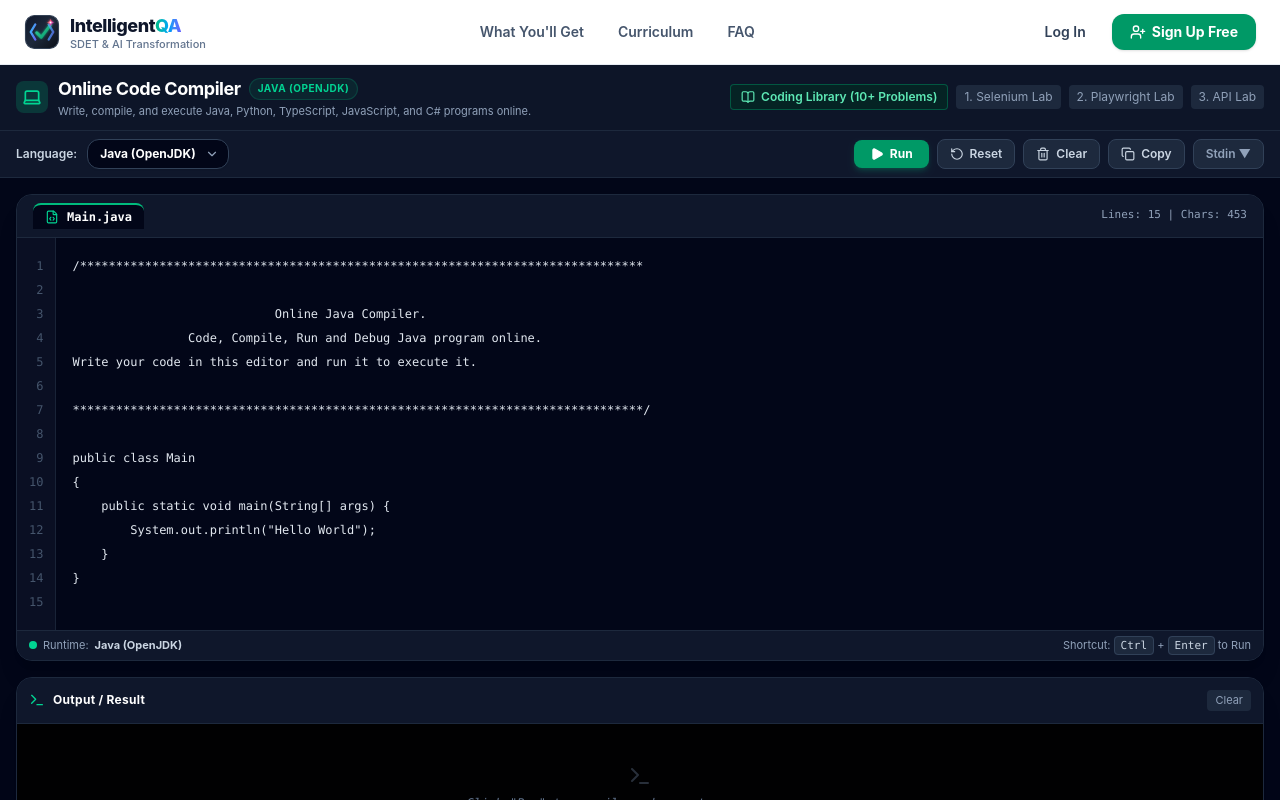
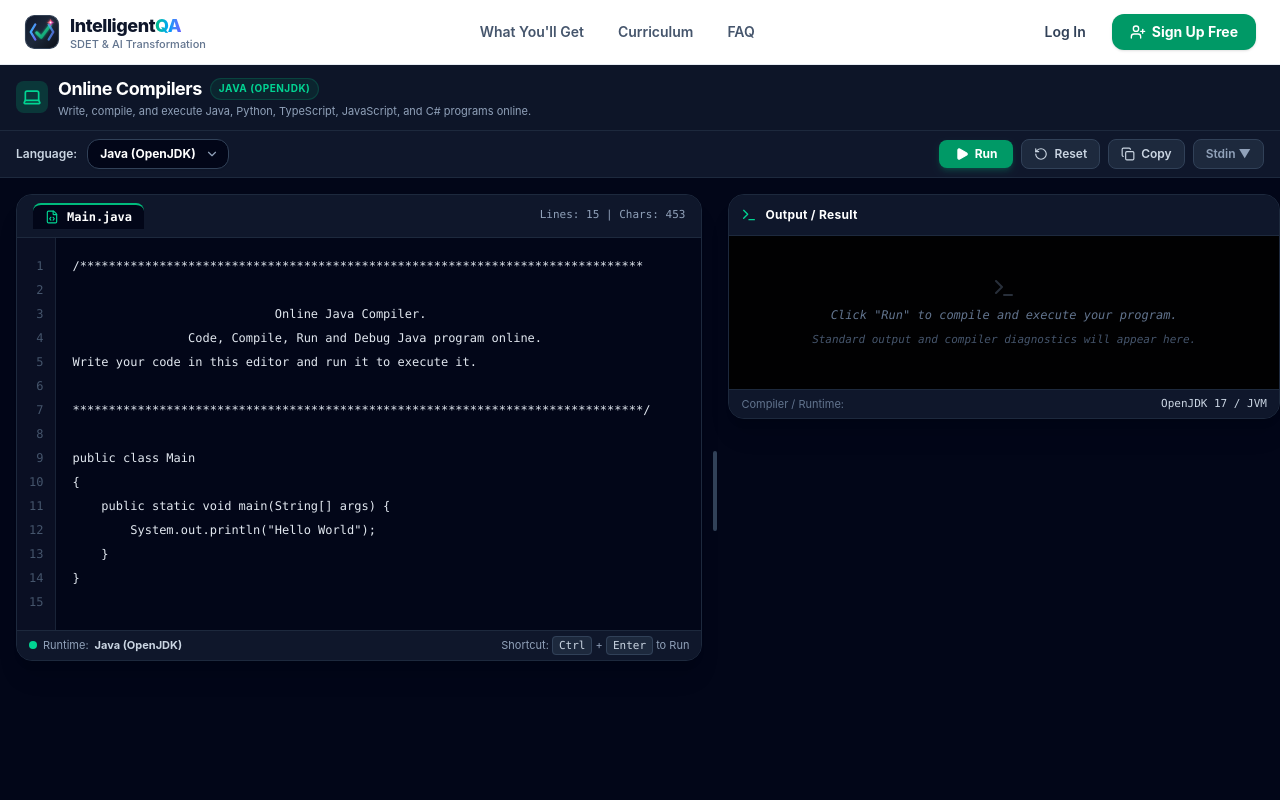
Before and after one commit to manishleoy2k3/IntelligentQA, a Next.js app: page /sandbox/code in a window 1280 px wide. Shown: the top 800 px of the page. Built offline with nearby package versions, Linux system fonts and the light colour scheme.

Commit message:
Resizable compiler, description and output sections. Removed unneccessary links

```diff
--- a/src/app/sandbox/code/page.tsx
+++ b/src/app/sandbox/code/page.tsx
@@ -1,7 +1,6 @@
 'use client';
 
-import React, { useState, useRef } from 'react';
-import Link from 'next/link';
+import React, { useState, useRef, useEffect } from 'react';
 import {
   Play,
   RotateCcw,
@@ -12,9 +11,7 @@ import {
   Laptop,
   CheckCircle2,
   AlertCircle,
-  Trash2,
   ChevronDown,
-  BookOpen,
 } from 'lucide-react';
 
 export type SupportedLang = 'java' | 'python' | 'typescript' | 'javascript' | 'csharp';
@@ -111,8 +108,46 @@ export default function OnlineCompilerPage() {
   } | null>(null);
   const [copied, setCopied] = useState<boolean>(false);
   const [resetFeedback, setResetFeedback] = useState<boolean>(false);
+  const [editorWidthPct, setEditorWidthPct] = useState<number>(55);
+  const [isResizing, setIsResizing] = useState<boolean>(false);
+  const [isDesktop, setIsDesktop] = useState<boolean>(true);
 
   const textareaRef = useRef<HTMLTextAreaElement>(null);
+  const containerRef = useRef<HTMLDivElement>(null);
+
+  useEffect(() => {
+    const checkDesktop = () => setIsDesktop(window.innerWidth >= 768);
+    checkDesktop();
+    window.addEventListener('resize', checkDesktop);
+    return () => window.removeEventListener('resize', checkDesktop);
+  }, []);
+
+  const startResizing = (e: React.MouseEvent) => {
+    e.preventDefault();
+    setIsResizing(true);
+    document.body.style.cursor = 'col-resize';
+    document.body.style.userSelect = 'none';
+
+    const handleMouseMove = (moveEvent: MouseEvent) => {
+      if (!containerRef.current) return;
+      const rect = containerRef.current.getBoundingClientRect();
+      const currentX = moveEvent.clientX - rect.left;
+      const pct = (currentX / rect.width) * 100;
+      const clamped = Math.min(Math.max(pct, 25), 75);
+      setEditorWidthPct(clamped);
+    };
+
+    const handleMouseUp = () => {
+      setIsResizing(false);
+      window.removeEventListener('mousemove', handleMouseMove);
+      window.removeEventListener('mouseup', handleMouseUp);
+      document.body.style.cursor = '';
+      document.body.style.userSelect = '';
+    };
+
+    window.addEventListener('mousemove', handleMouseMove);
+    window.addEventListener('mouseup', handleMouseUp);
+  };
 
   // Switch Language
   const handleLanguageChange = (newLang: SupportedLang) => {
@@ -239,7 +274,7 @@ export default function OnlineCompilerPage() {
             </div>
             <div>
               <h1 className="text-base md:text-lg font-bold tracking-tight text-white flex items-center gap-2">
-                Online Code Compiler
+                Online Compilers
                 <span className="text-[10px] uppercase font-bold tracking-wider px-2 py-0.5 rounded-full bg-emerald-500/10 text-emerald-400 border border-emerald-500/20">
                   {LANG_LABELS[language]}
                 </span>
@@ -248,35 +283,6 @@ export default function OnlineCompilerPage() {
                 Write, compile, and execute Java, Python, TypeScript, JavaScript, and C# programs online.
               </p>
             </div>
-          </div>
-
-          {/* Quick Links: Problem Library & Practice Labs */}
-          <div className="flex items-center gap-2 text-xs">
-            <Link
-              href="/sandbox/code/problems"
-              className="text-emerald-300 hover:text-white px-2.5 py-1 rounded bg-emerald-950/60 hover:bg-emerald-900 border border-emerald-700/60 font-semibold transition flex items-center gap-1.5"
-            >
-              <BookOpen className="w-3.5 h-3.5" />
-              <span>Coding Library (10+ Problems)</span>
-            </Link>
-            <Link
-              href="/sandbox/web"
-              className="text-slate-400 hover:text-white px-2 py-1 rounded bg-slate-800 hover:bg-slate-700 transition"
-            >
-              1. Selenium Lab
-            </Link>
-            <Link
-              href="/sandbox/web?mode=playwright"
-              className="text-slate-400 hover:text-white px-2 py-1 rounded bg-slate-800 hover:bg-slate-700 transition"
-            >
-              2. Playwright Lab
-            </Link>
-            <Link
-              href="/sandbox/api"
-              className="text-slate-400 hover:text-white px-2 py-1 rounded bg-slate-800 hover:bg-slate-700 transition"
-            >
-              3. API Lab
-            </Link>
           </div>
         </div>
       </div>
@@ -306,7 +312,7 @@ export default function OnlineCompilerPage() {
             </div>
           </div>
 
-          {/* Action Buttons: Run, Reset, Clear, Copy, Stdin */}
+          {/* Action Buttons: Run, Reset, Copy, Stdin (Clear button removed) */}
           <div className="flex items-center gap-2">
             {/* Run Button (Green prominent) */}
             <button
@@ -342,17 +348,6 @@ export default function OnlineCompilerPage() {
             >
               <RotateCcw className="w-3.5 h-3.5" />
               <span>Reset</span>
-            </button>
-
-            {/* Clear Console Output */}
-            <button
-              type="button"
-              onClick={handleClearTerminal}
-              className="px-3 py-1.5 rounded-lg bg-slate-800 hover:bg-slate-700 text-slate-300 hover:text-white text-xs font-semibold flex items-center gap-1.5 border border-slate-700 transition cursor-pointer"
-              title="Clear terminal output"
-            >
-              <Trash2 className="w-3.5 h-3.5" />
-              <span>Clear</span>
             </button>
 
             {/* Copy Code */}
@@ -391,12 +386,18 @@ export default function OnlineCompilerPage() {
         )}
       </div>
 
-      {/* Main Workspace Layout: Top = Compiler Editor, Bottom = Output Terminal (Below Compiler) */}
-      <div className="flex-1 flex flex-col overflow-hidden max-w-7xl w-full mx-auto p-3 md:p-4 gap-4">
-        {/* TOP: Code Editor (Compiler Section) */}
-        <div className="flex-[3] min-h-[380px] flex flex-col bg-slate-900/70 border border-slate-800 rounded-2xl overflow-hidden shadow-xl">
+      {/* Main Workspace Layout: Side-by-Side Resizable (Compiler Left, Output Right) */}
+      <div
+        ref={containerRef}
+        className="flex-1 flex flex-col md:flex-row overflow-hidden max-w-7xl w-full mx-auto p-3 md:p-4 gap-2 h-[calc(100vh-140px)] min-h-[580px]"
+      >
+        {/* LEFT: Code Editor (Compiler Section) */}
+        <div
+          style={isDesktop ? { width: `${editorWidthPct}%` } : undefined}
+          className="flex-1 md:flex-none flex flex-col bg-slate-900/70 border border-slate-800 rounded-2xl overflow-hidden shadow-xl min-w-[280px] h-full"
+        >
           {/* Editor File Tab Header */}
-          <div className="px-4 py-2 bg-slate-900 border-b border-slate-800 flex items-center justify-between">
+          <div className="px-4 py-2 bg-slate-900 border-b border-slate-800 flex items-center justify-between shrink-0">
             <div className="flex items-center gap-2">
               <div className="flex items-center gap-2 px-3 py-1 rounded-t-lg bg-slate-950 border-t-2 border-emerald-500 text-xs font-mono font-semibold text-white">
                 <FileCode className="w-3.5 h-3.5 text-emerald-400" />
@@ -411,7 +412,7 @@ export default function OnlineCompilerPage() {
 
           {/* Optional Stdin Area */}
           {showStdin && (
-            <div className="p-3 bg-slate-950/90 border-b border-slate-800">
+            <div className="p-3 bg-slate-950/90 border-b border-slate-800 shrink-0">
               <label className="block text-[11px] font-semibold text-slate-400 mb-1">
                 Standard Input (stdin):
               </label>
@@ -426,9 +427,9 @@ export default function OnlineCompilerPage() {
           )}
 
           {/* Textarea Editor with Line Numbers */}
-          <div className="flex-1 flex overflow-hidden bg-slate-950 font-mono text-xs relative min-h-[260px]">
+          <div className="flex-1 flex overflow-hidden bg-slate-950 font-mono text-xs relative min-h-0">
             {/* Line Numbers */}
-            <div className="py-4 px-3 bg-slate-900/60 text-slate-600 text-right select-none border-r border-slate-800/80 shrink-0">
+            <div className="py-4 px-3 bg-slate-900/60 text-slate-600 text-right select-none border-r border-slate-800/80 shrink-0 overflow-hidden">
               {lineNumbers.map((num) => (
                 <div key={num} className="leading-6">
                   {num}
@@ -449,7 +450,7 @@ export default function OnlineCompilerPage() {
           </div>
 
           {/* Editor Status Footer */}
-          <div className="px-3 py-1.5 bg-slate-900 border-t border-slate-800 text-[11px] text-slate-400 flex items-center justify-between">
+          <div className="px-3 py-1.5 bg-slate-900 border-t border-slate-800 text-[11px] text-slate-400 flex items-center justify-between shrink-0">
             <span className="flex items-center gap-1.5">
               <span className="w-2 h-2 rounded-full bg-emerald-400" />
               Runtime: <strong className="text-slate-300">{LANG_LABELS[language]}</strong>
@@ -458,10 +459,22 @@ export default function OnlineCompilerPage() {
           </div>
         </div>
 
-        {/* BOTTOM: Output Terminal (Directly Below Compiler Section) */}
-        <div className="flex-[2] min-h-[220px] max-h-[360px] flex flex-col bg-slate-900/70 border border-slate-800 rounded-2xl overflow-hidden shadow-xl">
+        {/* Resizer Handle between Compiler and Output */}
+        <div
+          onMouseDown={startResizing}
+          className="hidden md:flex w-2.5 items-center justify-center cursor-col-resize group shrink-0 select-none py-4"
+          title="Drag left/right to resize Compiler and Output"
+        >
+          <div className={`w-1 h-20 rounded-full transition-colors ${isResizing ? 'bg-emerald-500' : 'bg-slate-700 group-hover:bg-emerald-400'}`} />
+        </div>
+
+        {/* RIGHT: Output Terminal */}
+        <div
+          style={isDesktop ? { width: `calc(${100 - editorWidthPct}% - 0.625rem)` } : undefined}
+          className="flex-1 md:flex-none flex flex-col bg-slate-900/70 border border-slate-800 rounded-2xl overflow-hidden shadow-xl min-w-[260px] h-full"
+        >
           {/* Terminal Header */}
-          <div className="p-3 bg-slate-900 border-b border-slate-800 flex items-center justify-between">
+          <div className="p-3 bg-slate-900 border-b border-slate-800 flex items-center justify-between shrink-0">
             <div className="flex items-center gap-2">
               <Terminal className="w-4 h-4 text-emerald-400" />
               <span className="text-xs font-bold text-white tracking-wide">Output / Result</span>
@@ -480,14 +493,6 @@ export default function OnlineCompilerPage() {
                   {executionStats.durationMs !== undefined && ` (${executionStats.durationMs}ms)`}
                 </span>
               )}
-
-              <button
-                type="button"
-                onClick={handleClearTerminal}
-                className="text-[11px] text-slate-400 hover:text-white px-2 py-0.5 rounded bg-slate-800 hover:bg-slate-700 transition"
-              >
-                Clear
-              </button>
             </div>
           </div>
 
@@ -528,7 +533,7 @@ export default function OnlineCompilerPage() {
           </div>
 
           {/* Terminal Footer Specs */}
-          <div className="px-3 py-1.5 bg-slate-900 border-t border-slate-800 text-[11px] text-slate-400 flex items-center justify-between">
+          <div className="px-3 py-1.5 bg-slate-900 border-t border-slate-800 text-[11px] text-slate-400 flex items-center justify-between shrink-0">
             <span className="text-slate-500">Compiler / Runtime:</span>
             <span className="text-slate-300 font-mono text-[11px]">
               {language === 'java' && 'OpenJDK 17 / JVM'}
--- a/src/app/sandbox/code/problems/[problemId]/problem-solver-client.tsx
+++ b/src/app/sandbox/code/problems/[problemId]/problem-solver-client.tsx
@@ -92,7 +92,79 @@ export default function ProblemSolverClient({ problemId }: { problemId: string }
   const [copied, setCopied] = useState<boolean>(false);
   const [feedback, setFeedback] = useState<string | null>(null);
 
+  // Resizing state
+  const [descriptionWidthPct, setDescriptionWidthPct] = useState<number>(40);
+  const [compilerHeightPct, setCompilerHeightPct] = useState<number>(62);
+  const [isHResizing, setIsHResizing] = useState<boolean>(false);
+  const [isVResizing, setIsVResizing] = useState<boolean>(false);
+  const [isDesktop, setIsDesktop] = useState<boolean>(true);
+
   const textareaRef = useRef<HTMLTextAreaElement>(null);
+  const mainContainerRef = useRef<HTMLDivElement>(null);
+  const rightColumnRef = useRef<HTMLDivElement>(null);
+
+  useEffect(() => {
+    const checkDesktop = () => setIsDesktop(window.innerWidth >= 1024);
+    checkDesktop();
+    window.addEventListener('resize', checkDesktop);
+    return () => window.removeEventListener('resize', checkDesktop);
+  }, []);
+
+  // Horizontal resizer (Description vs Compiler+Output)
+  const startHResizing = (e: React.MouseEvent) => {
+    e.preventDefault();
+    setIsHResizing(true);
+    document.body.style.cursor = 'col-resize';
+    document.body.style.userSelect = 'none';
+
+    const handleMouseMove = (moveEvent: MouseEvent) => {
+      if (!mainContainerRef.current) return;
+      const rect = mainContainerRef.current.getBoundingClientRect();
+      const currentX = moveEvent.clientX - rect.left;
+      const pct = (currentX / rect.width) * 100;
+      const clamped = Math.min(Math.max(pct, 20), 70);
+      setDescriptionWidthPct(clamped);
+    };
+
+    const handleMouseUp = () => {
+      setIsHResizing(false);
+      window.removeEventListener('mousemove', handleMouseMove);
+      window.removeEventListener('mouseup', handleMouseUp);
+      document.body.style.cursor = '';
+      document.body.style.userSelect = '';
+    };
+
+    window.addEventListener('mousemove', handleMouseMove);
+    window.addEventListener('mouseup', handleMouseUp);
+  };
+
+  // Vertical resizer (Compiler vs Output in right column)
+  const startVResizing = (e: React.MouseEvent) => {
+    e.preventDefault();
+    setIsVResizing(true);
+    document.body.style.cursor = 'row-resize';
+    document.body.style.userSelect = 'none';
+
+    const handleMouseMove = (moveEvent: MouseEvent) => {
+      if (!rightColumnRef.current) return;
+      const rect = rightColumnRef.current.getBoundingClientRect();
+      const currentY = moveEvent.clientY - rect.top;
+      const pct = (currentY / rect.height) * 100;
+      const clamped = Math.min(Math.max(pct, 25), 80);
+      setCompilerHeightPct(clamped);
+    };
+
+    const handleMouseUp = () => {
+      setIsVResizing(false);
+      window.removeEventListener('mousemove', handleMouseMove);
+      window.removeEventListener('mouseup', handleMouseUp);
+      document.body.style.cursor = '';
+      document.body.style.userSelect = '';
+    };
+
+    window.addEventListener('mousemove', handleMouseMove);
+    window.addEventListener('mouseup', handleMouseUp);
+  };
 
   // Load problems and initialize with normal compiler starter code
   useEffect(() => {
@@ -311,12 +383,18 @@ export default function ProblemSolverClient({ problemId }: { problemId: string }
         </div>
       </div>
 
-      {/* Main 2-Column Split View: Problem Statements on Left, Compiler & Output on Right */}
-      <div className="flex-1 flex flex-col lg:flex-row overflow-hidden max-w-7xl w-full mx-auto p-3 md:p-4 gap-4">
+      {/* Main 2-Column Split View: Description on Left, Compiler & Output on Right (Resizable) */}
+      <div
+        ref={mainContainerRef}
+        className="flex-1 flex flex-col lg:flex-row overflow-hidden max-w-7xl w-full mx-auto p-3 md:p-4 gap-2 h-[calc(100vh-125px)] min-h-[600px]"
+      >
         {/* LEFT COLUMN: Description & Examples */}
-        <div className="w-full lg:w-[45%] xl:w-[42%] flex flex-col bg-slate-900/80 border border-slate-800 rounded-2xl overflow-hidden shadow-xl shrink-0">
+        <div
+          style={isDesktop ? { width: `${descriptionWidthPct}%` } : undefined}
+          className="w-full lg:w-auto flex flex-col bg-slate-900/80 border border-slate-800 rounded-2xl overflow-hidden shadow-xl shrink-0 h-full min-w-[280px]"
+        >
           {/* Header */}
-          <div className="p-2.5 bg-slate-900 border-b border-slate-800 flex items-center justify-between">
+          <div className="p-2.5 bg-slate-900 border-b border-slate-800 flex items-center justify-between shrink-0">
             <div className="flex items-center gap-2">
               <div className="flex items-center gap-1.5 px-2.5 py-1 rounded-lg bg-slate-800 text-white font-bold text-xs border border-slate-700">
                 <BookOpen className="w-3.5 h-3.5 text-blue-400" />
@@ -418,10 +496,26 @@ export default function ProblemSolverClient({ problemId }: { problemId: string }
           </div>
         </div>
 
+        {/* Resizer Handle between Description and Right Column */}
+        <div
+          onMouseDown={startHResizing}
+          className="hidden lg:flex w-2.5 items-center justify-center cursor-col-resize group shrink-0 select-none py-4"
+          title="Drag left/right to resize Description and Compiler"
+        >
+          <div className={`w-1 h-20 rounded-full transition-colors ${isHResizing ? 'bg-emerald-500' : 'bg-slate-700 group-hover:bg-emerald-400'}`} />
+        </div>
+
         {/* RIGHT COLUMN: Compiler Section (Top) + Output / Result Section (Directly Below Compiler) */}
-        <div className="flex-1 flex flex-col gap-4 min-w-0">
+        <div
+          ref={rightColumnRef}
+          style={isDesktop ? { width: `calc(${100 - descriptionWidthPct}% - 0.625rem)` } : undefined}
+          className="flex-1 flex flex-col gap-2 min-w-0 h-full overflow-hidden"
+        >
           {/* COMPILER SECTION */}
-          <div className="flex-1 flex flex-col min-w-0 bg-slate-900/70 border border-slate-800 rounded-2xl overflow-hidden shadow-xl min-h-[360px]">
+          <div
+            style={isDesktop ? { height: `${compilerHeightPct}%` } : undefined}
+            className="flex flex-col min-w-0 bg-slate-900/70 border border-slate-800 rounded-2xl overflow-hidden shadow-xl min-h-[220px] shrink-0"
+          >
             {/* Action Bar: Language Selector + Run / Reset Buttons */}
             <div className="p-2.5 bg-slate-900 border-b border-slate-800 flex items-center justify-between flex-wrap gap-2">
               <div className="flex items-center gap-2">
@@ -567,10 +661,22 @@ export default function ProblemSolverClient({ problemId }: { problemId: string }
             </div>
           </div>
 
+          {/* Resizer Handle between Compiler and Output */}
+          <div
+            onMouseDown={startVResizing}
+            className="h-2.5 flex items-center justify-center cursor-row-resize group shrink-0 select-none px-4"
+            title="Drag up/down to resize Compiler and Output"
+          >
+            <div className={`h-1 w-20 rounded-full transition-colors ${isVResizing ? 'bg-emerald-500' : 'bg-slate-700 group-hover:bg-emerald-400'}`} />
+          </div>
+
           {/* OUTPUT / RESULT SECTION (POSITIONED DIRECTLY BELOW COMPILER) */}
-          <div className="min-h-[190px] max-h-[300px] flex flex-col bg-slate-900/70 border border-slate-800 rounded-2xl overflow-hidden shadow-xl shrink-0">
+          <div
+            style={isDesktop ? { height: `calc(${100 - compilerHeightPct}% - 0.625rem)` } : undefined}
+            className="flex flex-col bg-slate-900/70 border border-slate-800 rounded-2xl overflow-hidden shadow-xl min-h-[140px] shrink-0"
+          >
             {/* Header */}
-            <div className="p-2.5 bg-slate-900 border-b border-slate-800 flex items-center justify-between">
+            <div className="p-2.5 bg-slate-900 border-b border-slate-800 flex items-center justify-between shrink-0">
               <div className="flex items-center gap-2">
                 <Terminal className="w-4 h-4 text-emerald-400" />
                 <span className="text-xs font-bold text-white tracking-wide">Output / Result</span>
--- a/src/app/sandbox/code/problems/page.tsx
+++ b/src/app/sandbox/code/problems/page.tsx
@@ -266,7 +266,7 @@ function CodingProblemsCatalogContent() {
               <div className="flex items-center gap-2 text-[11px] text-slate-400 font-medium">
                 <Link href="/dashboard" className="hover:text-white transition">Dashboard</Link>
                 <span>/</span>
-                <Link href="/sandbox/code" className="hover:text-white transition">Hands-On Coding Lab</Link>
+                <Link href="/sandbox/code" className="hover:text-white transition">Online Compilers</Link>
                 <span>/</span>
                 <span className="text-emerald-400 font-semibold">Coding Library</span>
               </div>
--- a/src/components/layout/sidebar.tsx
+++ b/src/components/layout/sidebar.tsx
@@ -534,18 +534,18 @@ export default function Sidebar({ mobileOpen = false, onCloseMobile }: SidebarPr
                 </span>
               </Link>
 
-              {/* 5. Hands-On Coding Lab */}
+              {/* 5. Online Compilers */}
               <Link
                 href="/sandbox/code"
                 onClick={onCloseMobile}
                 className={childItemClass(pathname === '/sandbox/code')}
-                title="Hands-On Coding Lab: Multi-Language Compiler & Runner (Java, Python, TypeScript)"
+                title="Online Compilers: Multi-Language Compiler & Runner (Java, Python, TypeScript, JS, C#)"
               >
                 <div className="flex items-center gap-2 truncate">
                   <Laptop className="w-3.5 h-3.5 text-blue-500 shrink-0" />
                   <div className="flex flex-col truncate">
-                    <span className="truncate font-semibold text-slate-800 dark:text-neutral-200">5. Hands-On Coding Lab</span>
-                    <span className="text-[10px] text-slate-500 dark:text-neutral-400">Compiler &amp; Runner</span>
+                    <span className="truncate font-semibold text-slate-800 dark:text-neutral-200">5. Online Compilers</span>
+                    <span className="text-[10px] text-slate-500 dark:text-neutral-400">Java, Python, TS, JS, C#</span>
                   </div>
                 </div>
                 <span className="text-[9px] font-mono font-bold text-blue-600 dark:text-blue-400 bg-blue-500/10 px-1.5 py-0.5 rounded shrink-0">
```
Also changed, not shown: 2 other files (tests, documents, lock files or other folders).
